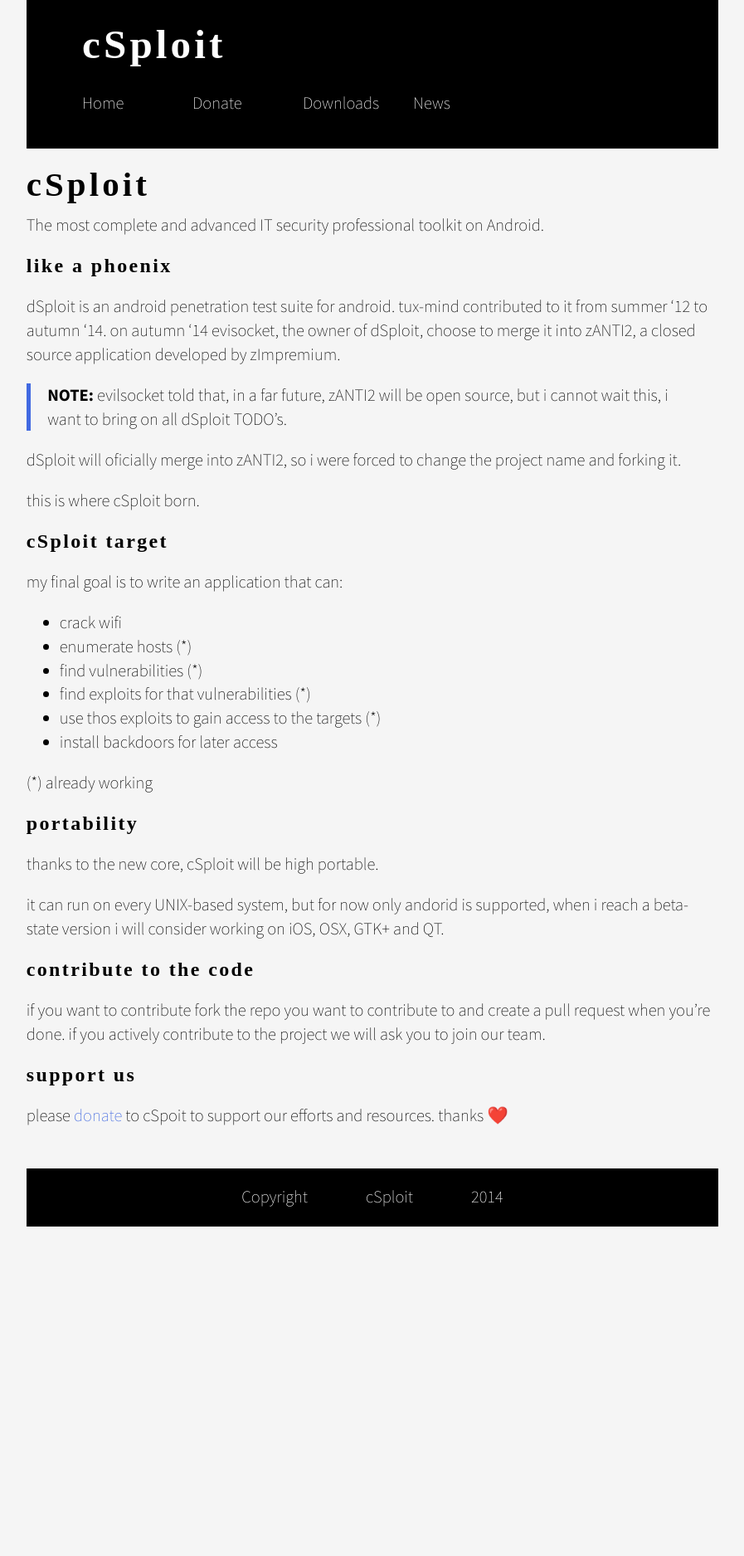
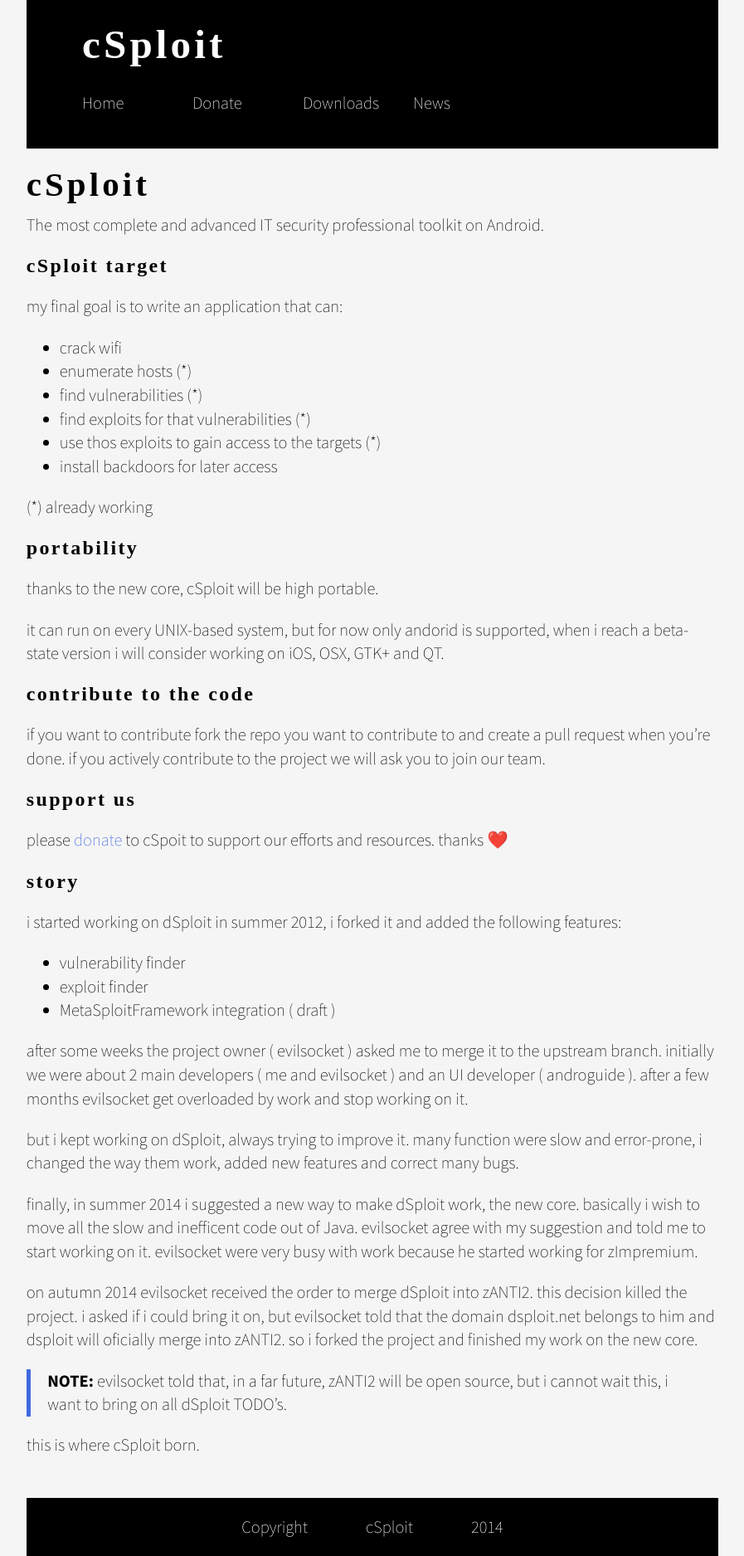
Before and after one commit to cSploit/cSploit.github.io, a Jekyll site: the page built from index.md, in a window 1280 px wide. Shown: the whole page at 83% size, without its empty margins (191-1088 px from the left). Built offline with Jekyll 4.4.1, drawn with Linux system fonts in a browser that asks for light colours; emoji names are drawn with the system emoji font; some web fonts are replaced; Markdown is read by kramdown in place of the engine named in the settings; before the commit the page ends 1478 px from its top, so only the background shows below that.

Commit message:
spent more words on cSploit history

```diff
--- a/index.md
+++ b/index.md
@@ -4,18 +4,6 @@
 # cSploit
 
 The most complete and advanced IT security professional toolkit on Android.
-
-### like a phoenix
-
-dSploit is an android penetration test suite for android. tux-mind contributed to it from summer '12 to autumn '14.
-on autumn '14 evisocket, the owner of dSploit, choose to merge it into zANTI2, a closed source application developed by zImpremium.
-
-> **NOTE:** evilsocket told that, in a far future, zANTI2 will be open source,
-> but i cannot wait this, i want to bring on all dSploit TODO's.
-
-dSploit will oficially merge into zANTI2, so i were forced to change the project name and forking it.
-
-this is where cSploit born.
 
 ### cSploit target
 
@@ -45,3 +33,37 @@
 
 please [donate](/donate.html) to cSpoit to support our efforts and resources.
 thanks :heart:
+
+### story
+
+i started working on dSploit in summer 2012, i forked it and added the following features:
+
+  - vulnerability finder
+  - exploit finder
+  - MetaSploitFramework integration ( draft )
+
+after some weeks the project owner ( evilsocket ) asked me to merge it to the upstream branch.
+initially we were about 2 main developers ( me and evilsocket ) and an UI developer ( androguide ).
+after a few months evilsocket get overloaded by work and stop working on it.
+
+
+but i kept working on dSploit, always trying to improve it.
+many function were slow and error-prone, i changed the way them work, added new features and correct many bugs.
+
+
+finally, in summer 2014 i suggested a new way to make dSploit work, the new core.
+basically i wish to move all the slow and inefficent code out of Java.
+evilsocket agree with my suggestion and told me to start working on it.
+evilsocket were very busy with work because he started working for zImpremium.
+
+
+on autumn 2014 evilsocket received the order to merge dSploit into zANTI2.
+this decision killed the project.
+i asked if i could bring it on, but evilsocket told that the domain dsploit.net belongs to him
+and dsploit will oficially merge into zANTI2.
+so i forked the project and finished my work on the new core.
+
+> **NOTE:** evilsocket told that, in a far future, zANTI2 will be open source,
+> but i cannot wait this, i want to bring on all dSploit TODO's.
+
+this is where cSploit born.
```
